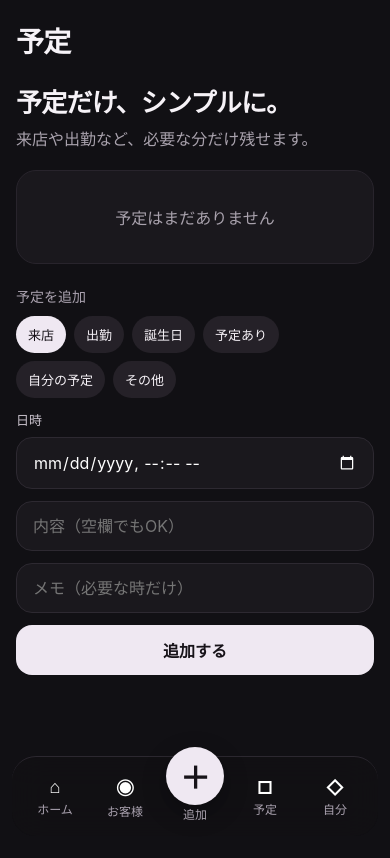
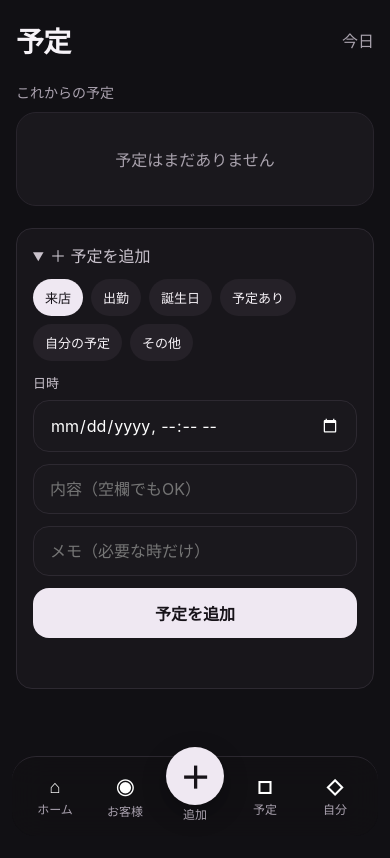
Before and after one commit to karukimori-wq/Velvet, a Next.js app: page /schedule in a window 390 px wide. Shown: the top 858 px of the page. Built offline with nearby package versions, Linux system fonts and the light colour scheme.

Commit message:
Make schedule easier to scan on mobile

```diff
--- a/app/schedule/page.tsx
+++ b/app/schedule/page.tsx
@@ -1,40 +1,13 @@
+import Link from "next/link";
 import { BottomNav } from "@/components/bottom-nav";
 import { getRequestIdentity } from "@/lib/auth/request-identity";
 import { listScheduleEntries } from "@/lib/schedule-repository";
 import { listGrowthCustomers } from "@/lib/growth-engine-customer";
 import { createScheduleAction } from "./actions";
 
-const kindLabel = { shift: "出勤", visit: "来店", birthday: "誕生日", unavailable: "予定あり", self_investment: "自分の予定", other: "その他" } as const;
-
-export default async function SchedulePage({ searchParams }: { searchParams: Promise<{ saved?: string; error?: string }> }) {
-  const { saved, error } = await searchParams;
-  const { workspaceId, userId } = await getRequestIdentity();
-  const [entries, customers] = await Promise.all([
-    listScheduleEntries(workspaceId, userId),
-    listGrowthCustomers(workspaceId, userId),
-  ]);
-  const customerById = new Map(customers.map((customer) => [customer.customerId, customer]));
-  const sortedEntries = [...entries].sort((a,b) => a.startsAt.localeCompare(b.startsAt));
-
-  return <main className="shell scheduleShell">
-    <header className="header"><div className="brand">予定</div></header>
-    <section className="hero"><h1>予定だけ、シンプルに。</h1><p>来店や出勤など、必要な分だけ残せます。</p></section>
-    {saved && <div className="card successCard">予定を追加しました</div>}
-    {error === "customer" && <div className="formError">来店予定は、お客様を選んでください。</div>}
-    {error === "datetime" && <div className="formError">日時を選んでください。</div>}
-
-    {sortedEntries.length > 0 ? <div className="stack">{sortedEntries.map((entry) => <article className="card" key={entry.id}><div className="row"><strong>{entry.title}</strong><span className="subtle">{kindLabel[entry.kind]}</span></div><div className="personMeta">{new Date(entry.startsAt).toLocaleString("ja-JP")}</div>{entry.customerId && <div className="timelineBody">{customerById.get(entry.customerId)?.displayName ?? "お客様"}</div>}{entry.note && <div className="timelineBody">{entry.note}</div>}</article>)}</div> : <div className="card empty">予定はまだありません</div>}
-
-    <div className="sectionTitle">予定を追加</div>
-    <form action={createScheduleAction} className="stack scheduleForm">
-      <div className="chips choiceRow">{(["visit", "shift", "birthday", "unavailable", "self_investment", "other"] as const).map((kind) => <label className="choiceChip" key={kind}><input type="radio" name="kind" value={kind} defaultChecked={kind === "visit"} />{kindLabel[kind]}</label>)}</div>
-      {customers.length > 0 && <select className="selectBox" name="customerId" defaultValue=""><option value="">お客様を選ぶ（来店の時）</option>{customers.map((customer) => <option key={customer.customerId} value={customer.customerId}>{customer.displayName}</option>)}</select>}
-      <label className="fieldLabel" htmlFor="startsAt">日時</label>
-      <input id="startsAt" className="searchBox" name="startsAt" type="datetime-local" />
-      <input className="searchBox" name="title" placeholder="内容（空欄でもOK）" autoComplete="off" />
-      <input className="searchBox" name="note" placeholder="メモ（必要な時だけ）" autoComplete="off" />
-      <button className="primaryButton" type="submit">追加する</button>
-    </form>
-    <BottomNav />
-  </main>;
-}
+const kindLabel={shift:"出勤",visit:"来店",birthday:"誕生日",unavailable:"予定あり",self_investment:"自分の予定",other:"その他"} as const;
+const day=(value:string)=>new Intl.DateTimeFormat("ja-JP",{month:"numeric",day:"numeric",weekday:"short"}).format(new Date(value));const time=(value:string)=>new Intl.DateTimeFormat("ja-JP",{hour:"2-digit",minute:"2-digit"}).format(new Date(value));
+export default async function SchedulePage({searchParams}:{searchParams:Promise<{saved?:string;error?:string}>}){const {saved,error}=await searchParams;const {workspaceId,userId}=await getRequestIdentity();const [entries,customers]=await Promise.all([listScheduleEntries(workspaceId,userId),listGrowthCustomers(workspaceId,userId)]);const customerById=new Map(customers.map(c=>[c.customerId,c]));const sorted=[...entries].sort((a,b)=>a.startsAt.localeCompare(b.startsAt));return <main className="shell scheduleShell"><header className="header"><div className="brand">予定</div><Link className="subtle" href="/">今日</Link></header>
+ {saved&&<div className="card successCard">予定を追加しました</div>}{error==="customer"&&<div className="formError">来店予定は、お客様を選んでください。</div>}{error==="datetime"&&<div className="formError">日時を選んでください。</div>}
+ <div className="sectionTitle">これからの予定</div>{sorted.length>0?<div className="stack">{sorted.map(entry=><article className="card" key={entry.id}><div className="row"><div><div className="timelineTitle">{entry.title}</div><div className="personMeta">{day(entry.startsAt)} · {time(entry.startsAt)}</div></div><span className="chip">{kindLabel[entry.kind]}</span></div>{entry.customerId&&<div className="timelineBody">{customerById.get(entry.customerId)?.displayName??"お客様"}</div>}{entry.note&&<div className="formHint">{entry.note}</div>}</article>)}</div>:<div className="card empty">予定はまだありません</div>}
+ <details className="detailsCard" open={sorted.length===0||Boolean(error)}><summary>＋ 予定を追加</summary><form action={createScheduleAction} className="stack scheduleForm detailsBody"><div className="chips choiceRow">{(["visit","shift","birthday","unavailable","self_investment","other"] as const).map(kind=><label className="choiceChip" key={kind}><input type="radio" name="kind" value={kind} defaultChecked={kind==="visit"}/>{kindLabel[kind]}</label>)}</div>{customers.length>0&&<select className="selectBox" name="customerId" defaultValue=""><option value="">お客様を選ぶ（来店の時）</option>{customers.map(customer=><option key={customer.customerId} value={customer.customerId}>{customer.displayName}</option>)}</select>}<label className="fieldLabel" htmlFor="startsAt">日時</label><input id="startsAt" className="searchBox" name="startsAt" type="datetime-local"/><input className="searchBox" name="title" placeholder="内容（空欄でもOK）" autoComplete="off"/><input className="searchBox" name="note" placeholder="メモ（必要な時だけ）" autoComplete="off"/><button className="primaryButton" type="submit">予定を追加</button></form></details><BottomNav/></main>}
```
